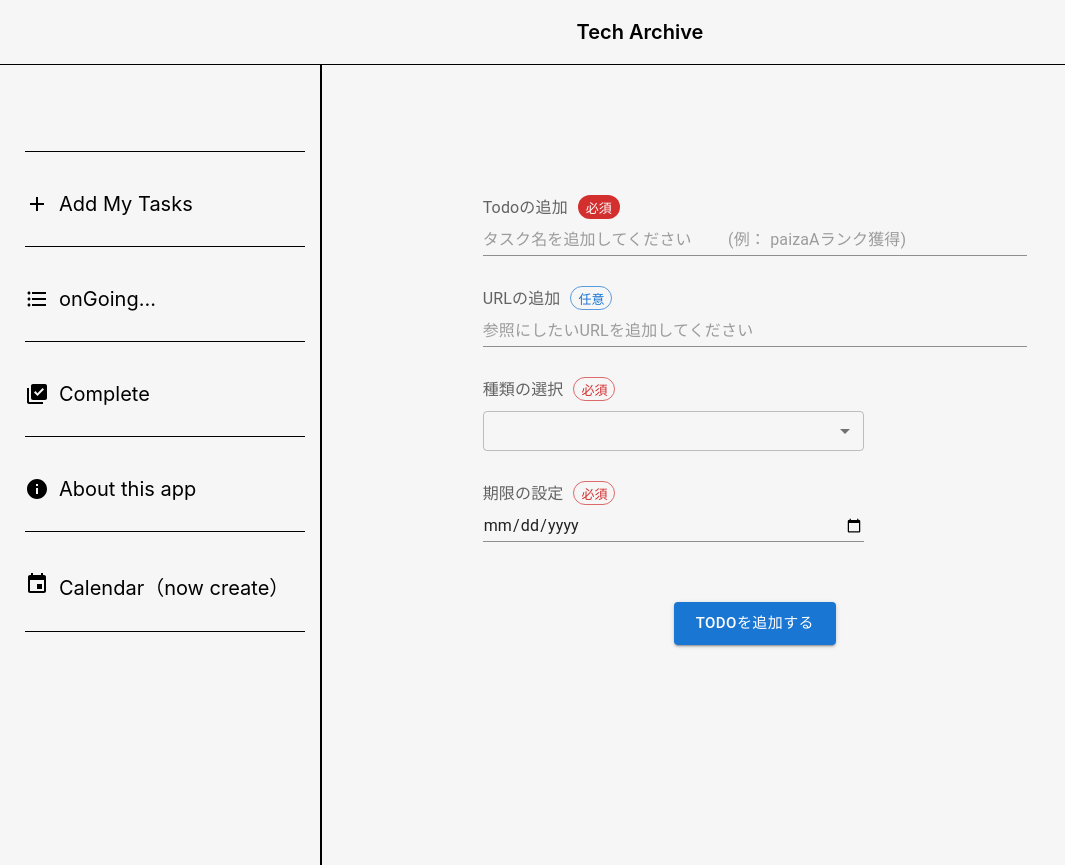
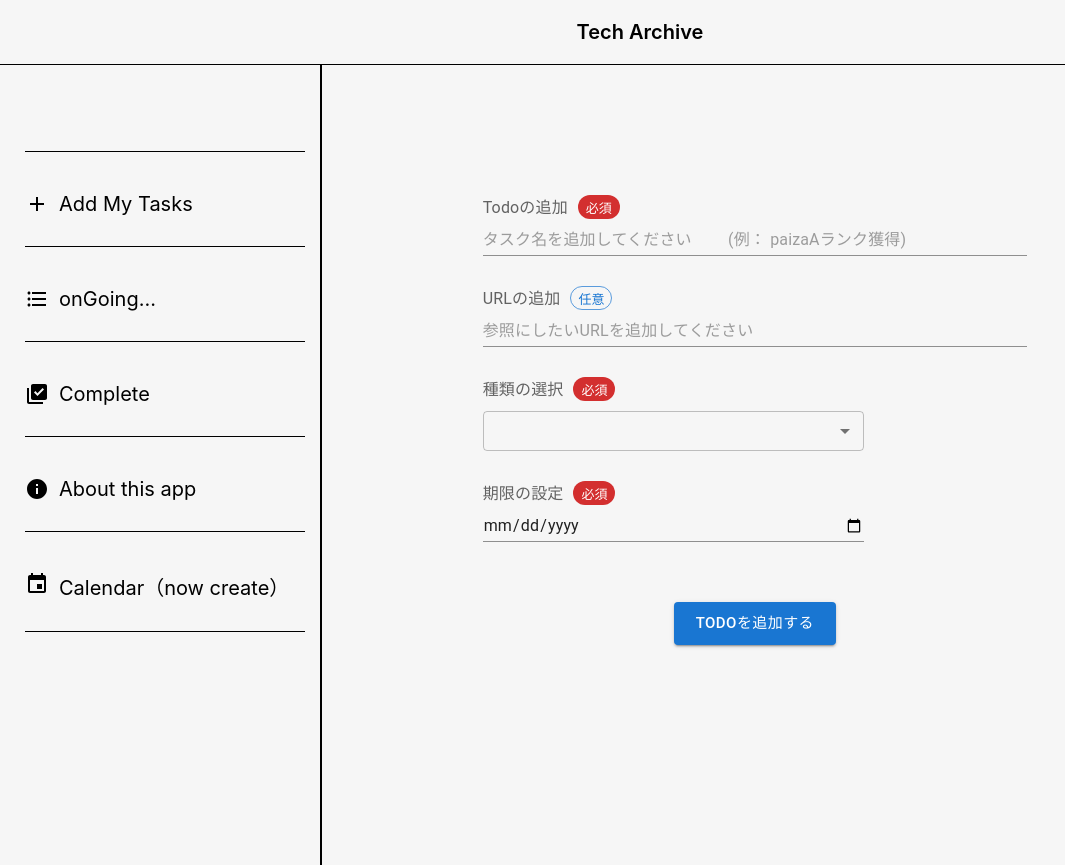
Before and after one commit to wajofjwiaawjfoajofj/todofrontend, a React (Create React App) app: page / in a window 1280 px wide. Shown: the whole page, without its empty margins (0-1065 px from the left). Built offline with nearby package versions, Linux system fonts and the light colour scheme.

Commit message:
変数remainingを追加

```diff
--- a/src/Components/Complete.css
+++ b/src/Components/Complete.css
@@ -12,13 +12,9 @@
     }
 }
 
-
-
-
 .complete{
     margin-top: 100px;
 }
-
 
 .listcontainer{
     display: flex;
--- a/src/Components/Form.js
+++ b/src/Components/Form.js
@@ -66,7 +66,7 @@ const Form = () => {
           />
           </div>
           <div className='selectwrapper'>
-          <div  className='labelWrapper labelWrapperdate'><InputLabel id='Select'>種類の選択</InputLabel><Chip label="必須" color='error' variant="outlined" size="small" /></div>
+          <div  className='labelWrapper labelWrapperdate'><InputLabel id='Select'>種類の選択</InputLabel><Chip label="必須" color='error' variant="" size="small" /></div>
           <Select
             id='Select'
             value={kind}
@@ -91,7 +91,7 @@ const Form = () => {
           </Select>
           </div>
           <div className='datewrapper'>
-          <div className='labelWrapper'><InputLabel id='date'>期限の設定</InputLabel><Chip label="必須" color='error' variant="outlined" size="small" /></div>
+          <div className='labelWrapper'><InputLabel id='date'>期限の設定</InputLabel><Chip label="必須" color='error' variant="" size="small" /></div>
             <Input
               id='date'
               type='date'
--- a/src/Components/List.js
+++ b/src/Components/List.js
@@ -1,32 +1,32 @@
 import React, { useEffect, useState } from 'react'
-// import GetTodos from '../API/api';
+import GetTodos from '../API/api';
 import Listcollection from './Listcollection';
 import './List.css';
-import TodoListDummy from '../Dummy/dummy';
+// import TodoListDummy from '../Dummy/dummy';
 
 
 const List = () => {
 
     const [todos, setTodos] = useState([]);
 
-    // useEffect(() => {
-    //     const TodoList = async () => {
-    //         try{
-    //             const getFromAPI = await GetTodos();
-    //             setTodos(getFromAPI);
-    //         }
-    //         catch(error){
-    //             console.log('エラーが発生しました', error)
-    //         }
-    //     }
-    //     TodoList();
-    // },[])
+    useEffect(() => {
+        const TodoList = async () => {
+            try{
+                const getFromAPI = await GetTodos();
+                setTodos(getFromAPI);
+            }
+            catch(error){
+                console.log('エラーが発生しました', error)
+            }
+        }
+        TodoList();
+    },[])
 
 
 // ダミーデータ
-    useEffect(() => {
-        setTodos([...TodoListDummy]);
-    }, []);
+    // useEffect(() => {
+    //     setTodos([...TodoListDummy]);
+    // }, []);
 
 
 
--- a/src/Components/ListcollectionItems.js
+++ b/src/Components/ListcollectionItems.js
@@ -35,7 +35,7 @@ const ListcollectionItems = ({todo, onDelete,onComplete }) => {
              <p>{todo.title}</p>
              <p>{todo.url}</p>
             <div className='inner'>
-            {`残り${todo.day}日`}
+            {`残り${todo.remaining}日`}
             <Button variant='outlined'  onClick={handleCompleteClick}>完了</Button>
             <Button variant='outlined'  color='warning' onClick={handleDeleteClick}>削除</Button>
             <Button variant='outlined'  color='info'>編集</Button>
```
